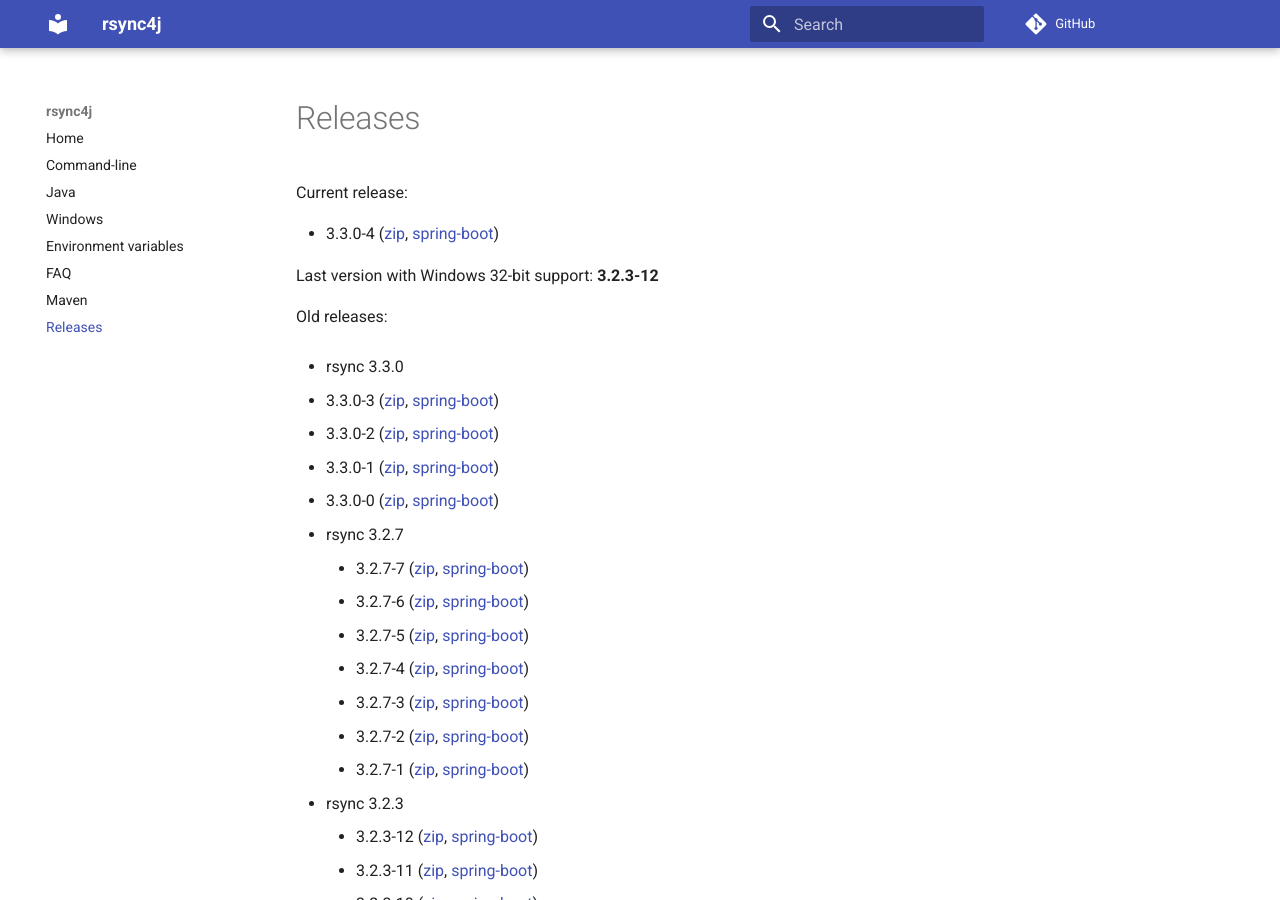
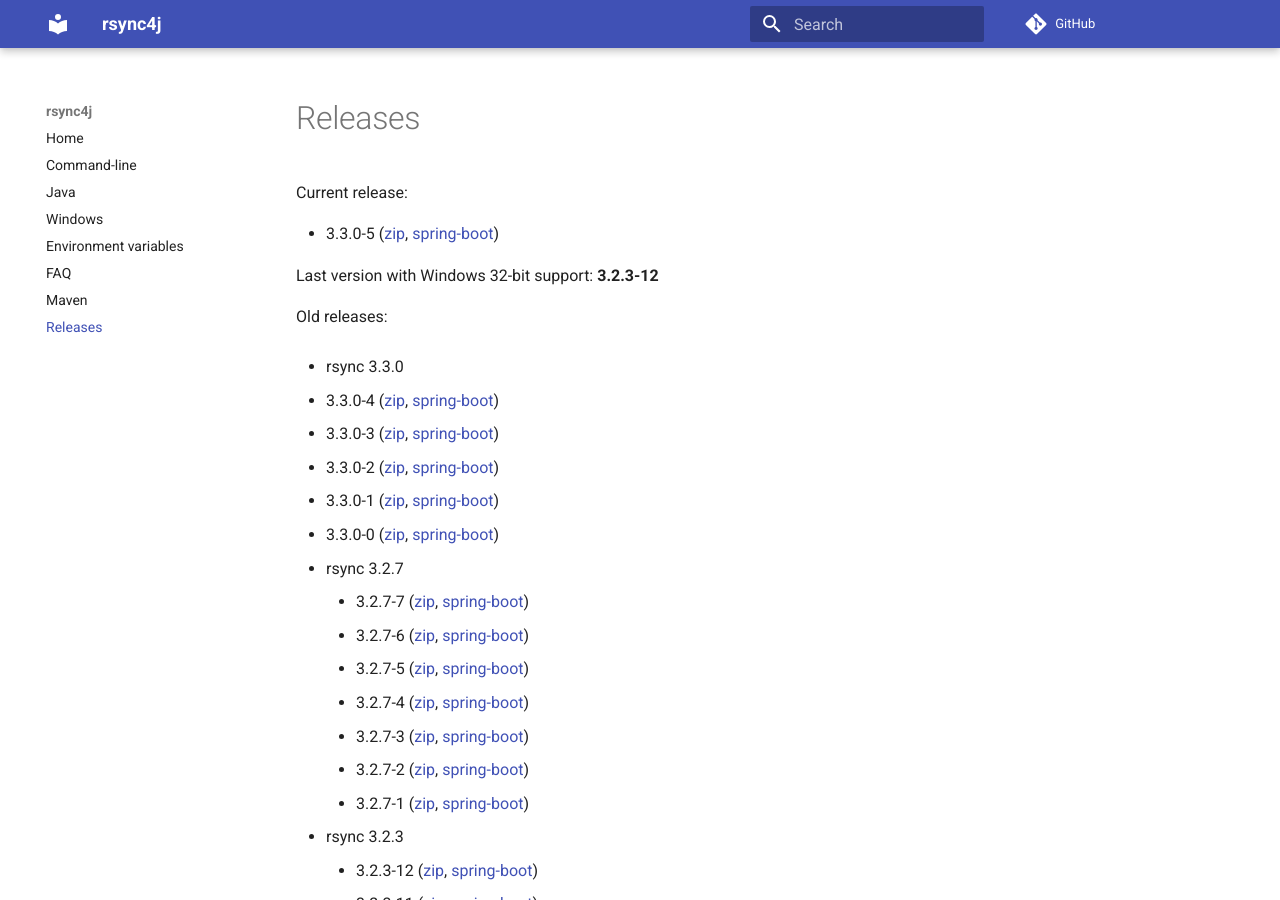
Before and after one commit to fracpete/rsync4j, an MkDocs documentation site: the page built from docs/releases.md, in a window 1280 px wide and 900 px high. Built offline with MkDocs 1.6.1 and Material for MkDocs 9.7.7, drawn with Linux system fonts in a browser that asks for light colours; comment, search, counter and statistics services are not loaded.

Commit message:
added new release

```diff
--- a/docs/releases.md
+++ b/docs/releases.md
@@ -1,6 +1,6 @@
 Current release:
 
-* 3.3.0-4 ([zip](https://github.com/fracpete/rsync4j/releases/download/rsync4j-pom-3.3.0-4/rsync4j-all-3.3.0-4-bin.zip), [spring-boot](https://github.com/fracpete/rsync4j/releases/download/rsync4j-pom-3.3.0-4/rsync4j-all-3.3.0-4-spring-boot.jar))
+* 3.3.0-5 ([zip](https://github.com/fracpete/rsync4j/releases/download/rsync4j-pom-3.3.0-5/rsync4j-all-3.3.0-5-bin.zip), [spring-boot](https://github.com/fracpete/rsync4j/releases/download/rsync4j-pom-3.3.0-5/rsync4j-all-3.3.0-5-spring-boot.jar))
 
 
 Last version with Windows 32-bit support: **3.2.3-12**
@@ -10,6 +10,7 @@
 
 * rsync 3.3.0
 
+  * 3.3.0-4 ([zip](https://github.com/fracpete/rsync4j/releases/download/rsync4j-pom-3.3.0-4/rsync4j-all-3.3.0-4-bin.zip), [spring-boot](https://github.com/fracpete/rsync4j/releases/download/rsync4j-pom-3.3.0-4/rsync4j-all-3.3.0-4-spring-boot.jar))
   * 3.3.0-3 ([zip](https://github.com/fracpete/rsync4j/releases/download/rsync4j-pom-3.3.0-3/rsync4j-all-3.3.0-3-bin.zip), [spring-boot](https://github.com/fracpete/rsync4j/releases/download/rsync4j-pom-3.3.0-3/rsync4j-all-3.3.0-3-spring-boot.jar))
   * 3.3.0-2 ([zip](https://github.com/fracpete/rsync4j/releases/download/rsync4j-pom-3.3.0-2/rsync4j-all-3.3.0-2-bin.zip), [spring-boot](https://github.com/fracpete/rsync4j/releases/download/rsync4j-pom-3.3.0-2/rsync4j-all-3.3.0-2-spring-boot.jar))
   * 3.3.0-1 ([zip](https://github.com/fracpete/rsync4j/releases/download/rsync4j-pom-3.3.0-1/rsync4j-all-3.3.0-1-bin.zip), [spring-boot](https://github.com/fracpete/rsync4j/releases/download/rsync4j-pom-3.3.0-1/rsync4j-all-3.3.0-1-spring-boot.jar))
```
